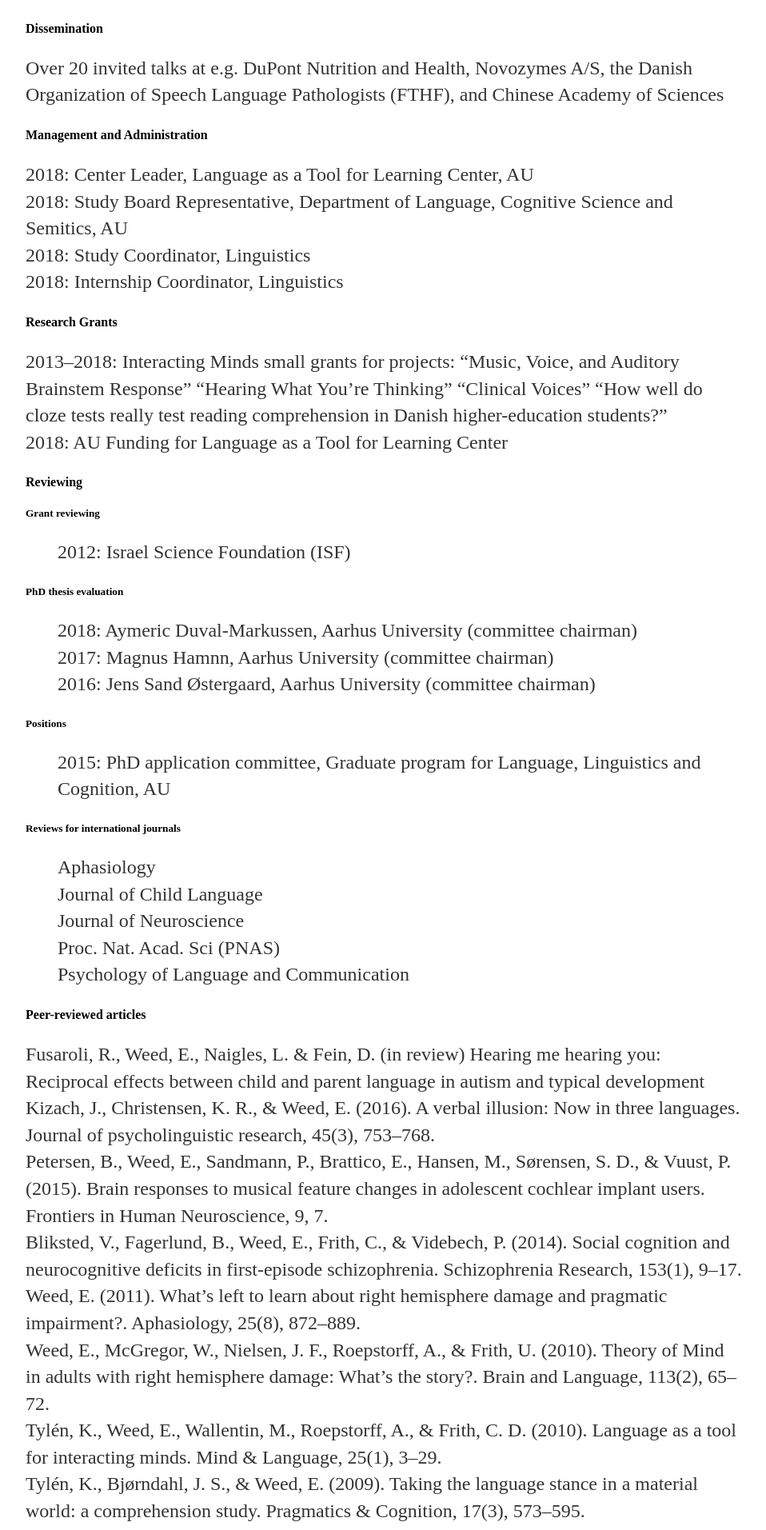
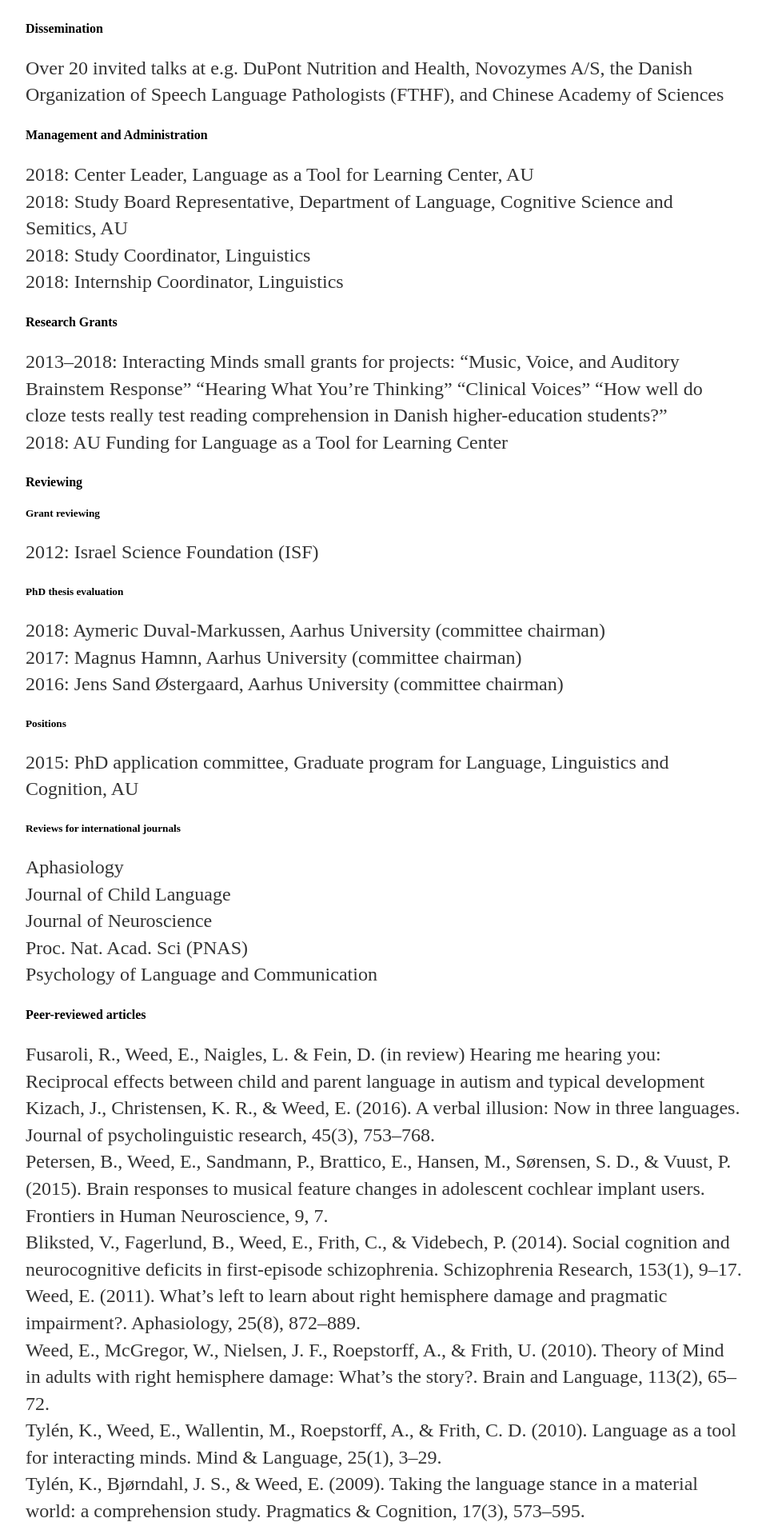
Before and after one commit to ethanweed/ethanweed.github.io, a Jekyll site: the page built from cv/index.html, in a window 1280 px wide. Shown: the part 2923-4836 px from the top of the page at 80% size, without its empty margins (160-1118 px from the left). Built offline with Jekyll 4.4.1, drawn with Linux system fonts in a browser that asks for light colours.

Commit message:
removed blockquotes

```diff
--- a/cv/index.html
+++ b/cv/index.html
@@ -116,33 +116,33 @@ Text Analysis: 2018</p>
 
 <h5 id="grantreviewing">Grant reviewing</h5>
 
-<blockquote>
-  <p>2012: Israel Science Foundation (ISF)<br> </p>
-</blockquote>
+
+<p>2012: Israel Science Foundation (ISF)<br> </p>
+
 
 <h5 id="phdthesisevaluation">PhD thesis evaluation</h5>
 
-<blockquote>
-  <p>2018: Aymeric Duval-Markussen, Aarhus University (committee chairman)<br>
+
+<p>2018: Aymeric Duval-Markussen, Aarhus University (committee chairman)<br>
 2017: Magnus Hamnn, Aarhus University (committee chairman) <br />
 2016: Jens Sand Østergaard, Aarhus University (committee chairman)<br> </p>
-</blockquote>
+
 
 <h5 id="positions">Positions</h5>
 
-<blockquote>
-  <p>2015: PhD application committee, Graduate program for Language, Linguistics and Cognition, AU<br> </p>
-</blockquote>
+
+<p>2015: PhD application committee, Graduate program for Language, Linguistics and Cognition, AU<br> </p>
+
 
 <h5 id="reviewsforinternationaljournals">Reviews for international journals</h5>
 
-<p><blockquote>
-  <p>Aphasiology<br>
+
+<p>Aphasiology<br>
 Journal of Child Language <br />
 Journal of Neuroscience<br>
 Proc. Nat. Acad. Sci (PNAS) <br />
 Psychology of Language and Communication <p> </p>
-</blockquote></p>
+
 
 <h4 id="peer-reviewedarticles">Peer-reviewed articles</h4>
 
```
